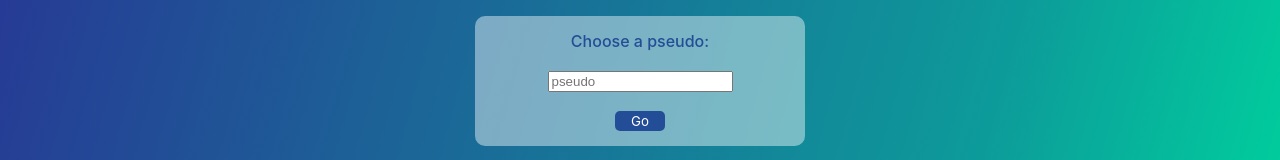
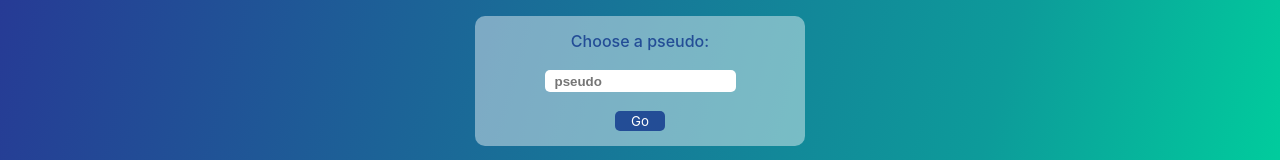
Before and after one commit to marielisepicard/random_bot, a React (Create React App) app in the folder client/: page / in a window 1280 px wide. Shown: the part 319-479 px from the top of the page. Built offline with nearby package versions, Linux system fonts and the light colour scheme.

Commit message:
Add Theme Provider to allow multiple color themes

```diff
--- a/client/src/App.js
+++ b/client/src/App.js
@@ -8,7 +8,11 @@ import Modal from "./Components/Modal";
 import { getUser, postMessage } from "./utils/api";
 import { ThemeProvider } from "styled-components";
 import { AppWrapper } from "./App.styled";
-import { blueTheme, darkTheme } from "./Components/Styles/Themes.styled";
+import {
+  blueTheme,
+  darkTheme,
+  coloredTheme,
+} from "./Components/Styles/Themes.styled";
 
 function App() {
   const [user, setUser] = useState({});
@@ -20,6 +24,7 @@ function App() {
   const [theme, setTheme] = useState(blueTheme);
 
   useEffect(() => {
+    /* Uncoment the line below to remove the last user*/
     // localStorage.removeItem("id");
     const id = localStorage.getItem("id");
     if (id) {
@@ -44,8 +49,15 @@ function App() {
       socket.emit("Message", newMessage);
     }
   };
-  const handleTheme = () =>
-    setTheme(theme === blueTheme ? darkTheme : blueTheme);
+  const handleTheme = () => {
+    setTheme(
+      theme === blueTheme
+        ? darkTheme
+        : theme === darkTheme
+        ? coloredTheme
+        : blueTheme
+    );
+  };
 
   return (
     <>
--- a/client/src/Components/Styles/Chatbox.styled.js
+++ b/client/src/Components/Styles/Chatbox.styled.js
@@ -99,7 +99,7 @@ export const StyledTextarea = styled.textarea`
   resize: none;
   border: none;
   border-radius: 10px;
-  color: #234d96;
+  color: ${({ theme }) => theme.textareaFont};
   font-family: "Inter", sans-serif;
   font-weight: 600;
   &::placeholder {
--- a/client/src/Components/Styles/Message.styled.js
+++ b/client/src/Components/Styles/Message.styled.js
@@ -23,10 +23,10 @@ export const Data = styled.p`
 export const Content = styled.div`
   max-width: 70%;
   font-size: 1.1em;
-  background: rgba(255, 255, 255, 0.6);
+  background: ${({ theme }) => theme.botBubble};
   border-radius: 20px 20px 20px 0;
   padding: 10px;
-  color: rgba(39, 56, 149);
+  color: ${({ theme }) => theme.botFont};
   line-height: 1.2em;
 
   @media (max-width: 1050px) {
@@ -42,9 +42,9 @@ export const UserContent = styled.div`
   padding: 10px;
   line-height: 1.2em;
   background: rgba(39, 56, 149, 0.6);
-  color: white;
+  color: ${({ theme }) => theme.userFont};
   border-radius: 20px 20px 0 20px;
-
+  background: ${({ theme }) => theme.userBubble};
   @media (max-width: 1050px) {
     max-width: 70%;
     font-size: 0.8em;
--- a/client/src/Components/Styles/Modal.styled.js
+++ b/client/src/Components/Styles/Modal.styled.js
@@ -18,6 +18,19 @@ export const ModalBox = styled.div`
   width: 300px;
   background-color: rgba(255, 255, 255, 0.432);
   padding: 15px;
+
+  input {
+    border: none;
+    padding-left: 10px;
+    height: 20px;
+    border-radius: 5px;
+    color: #234d96;
+    font-weight: 600;
+  }
+
+  input:focus {
+    outline: none;
+  }
 `;
 
 export const Instructions = styled.div`
--- a/client/src/Components/Styles/Themes.styled.js
+++ b/client/src/Components/Styles/Themes.styled.js
@@ -1,9 +1,9 @@
 export const blueTheme = {
-  globalFont: "#FFFFFF",
-  userBubble: "273895",
-  botBubble: "FFFFFF",
-  userFont: "FFFFFF",
-  botFont: "1D5D97",
+  globalFont: `#FFFFFF`,
+  userBubble: `rgba(39, 56, 149, 0.6);`,
+  botBubble: `rgba(255, 255, 255, 0.6)`,
+  userFont: `#FFFFFF`,
+  botFont: `#1D5D97`,
   background: `linear-gradient(
         105.37deg,
         #273895 3.98%,
@@ -11,22 +11,25 @@ export const blueTheme = {
         #0d9b9a 74.12%,
         #00cf9d 95.47%
         )`,
+  textareaFont: `rgba(29, 93, 151, 1)`,
 };
 
 export const darkTheme = {
-  globalFont: "#FFFFFF",
-  userBubble: "4D38A2",
-  botBubble: "3A3854",
-  userFont: "FFFFFF",
-  botFont: "FFFFFF",
+  globalFont: `#FFFFFF`,
+  userBubble: `#4D38A2`,
+  botBubble: `#3A3854`,
+  userFont: `#FFFFFF`,
+  botFont: `#FFFFFF`,
   background: `#171328`,
+  textareaFont: `rgba(29, 93, 151, 1)`,
 };
 
 export const coloredTheme = {
-  globalFont: "#2490FF",
-  userBubble: "2490FF",
-  botBubble: "2490FF",
-  userFont: "FFFFFF",
-  botFont: "FFFFFF",
-  background: `#2490FF`,
+  globalFont: `rgba(36, 144, 255, 1)`,
+  userBubble: `#79BAFD`,
+  botBubble: `rgba(255, 255, 255, 0.6);`,
+  userFont: `#FFFFFF`,
+  botFont: `rgba(36, 144, 255, 1)`,
+  textareaFont: `rgba(36, 144, 255, 1)`,
+  background: `linear-gradient(118.74deg, rgba(188, 118, 244, 0.2) 41.52%, rgba(189, 206, 255, 0.2) 73.12%), linear-gradient(253.14deg, #8CC0FD 26.44%, #CBCDF4 50.25%, #F4C097 80.8%)`,
 };
```
